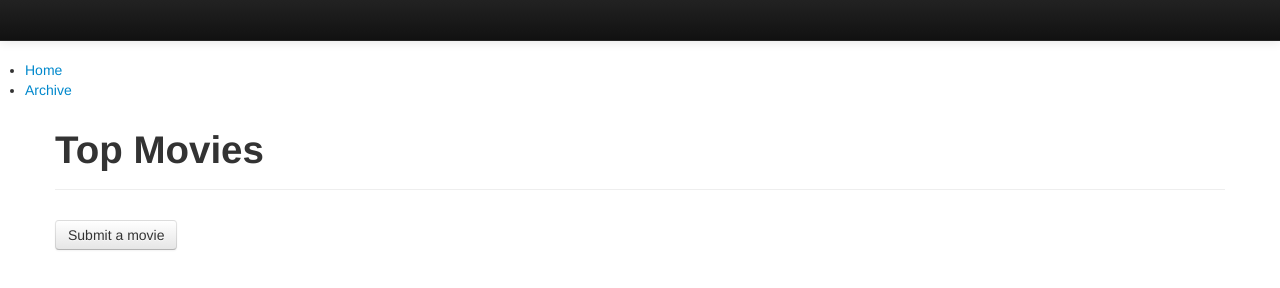
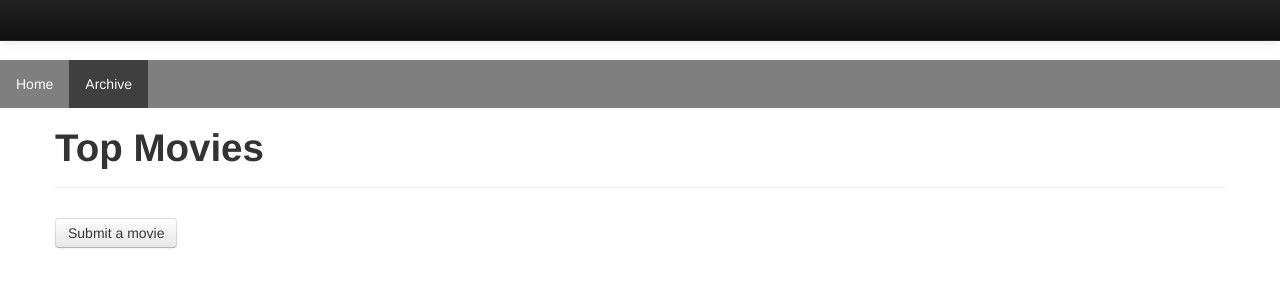
Before and after one commit to JellieBeanz/WAD_CA3, a website: page views/index.html in a window 1280 px wide. Drawn offline with nearby package versions, Linux system fonts and the light colour scheme; no server answers.

Commit message:
index and home page top menu and css updated

```diff
--- a/views/index.html
+++ b/views/index.html
@@ -37,6 +37,45 @@
       color: #FFF;
     }
 
+
+
+
+
+
+
+    ul {
+    list-style-type: none;
+    margin: 0;
+    padding: 0;
+    overflow: hidden;
+	background-color: rgba(0, 0, 0, 0.5);
+}
+
+li {
+    float: left;
+}
+
+li a {
+    display: block;
+    color: white;
+    text-align: center;
+    padding: 14px 16px;
+    text-decoration: none;
+}
+
+li a:hover:not(.active) {
+    background-color: silver;
+}
+
+.active {
+   background-color:rgba(0, 0, 0, 0.5);
+}
+
+
+
+
+
+
   </style>
   <script src="/js/jquery.min.js"></script>
   <script src="/js/bootstrap.min.js"></script>
@@ -71,8 +110,8 @@
 <body>
 
   <ul>
-  <li><a class="active" href="Home.html">Home</a></li>
-  <li><a href="index.html">Archive</a></li>
+  <li><a href="Home.html">Home</a></li>
+  <li><a class="active" ref="index.html">Archive</a></li>
 </ul>
 
 
```
Also changed, not shown: views/Home.html (+6 -5 lines).
